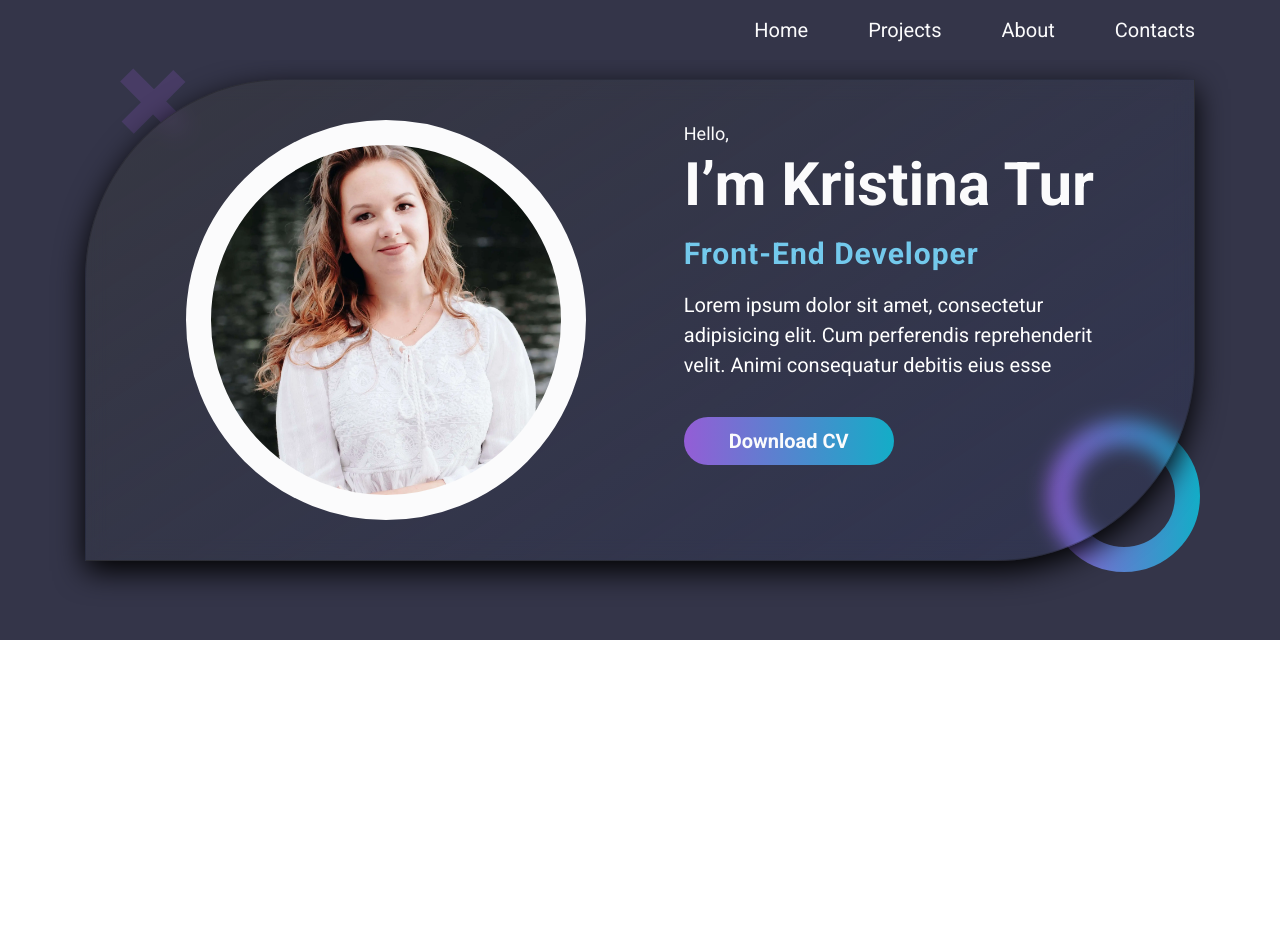
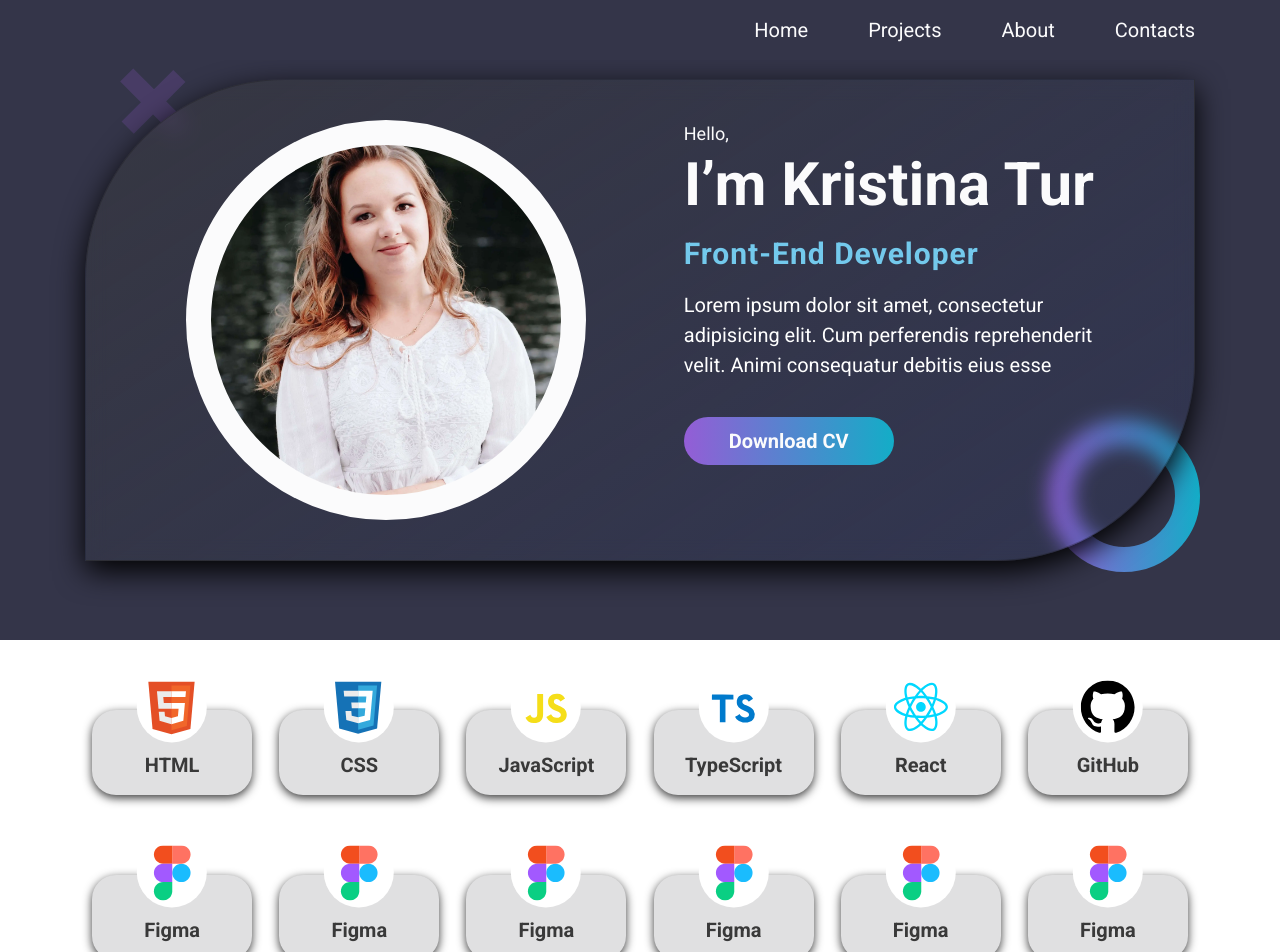
Before and after one commit to Kristina-Tur/portfolio, a React app: page / in a window 1280 px wide. Shown: the top 952 px of the page. Before the commit the page ends 800 px from the top, so only its background shows below. Built offline with nearby package versions, Linux system fonts and the light colour scheme.

Commit message:
adaptive skills

```diff
--- a/src/App.tsx
+++ b/src/App.tsx
@@ -15,8 +15,8 @@ function App() {
         <div className="App">
             <Header/>
             <Main/>
-            {/*<Skills/>
-            <Projects/>
+            <Skills/>
+            {/*<Projects/>
             <AboutMe/>
             <Contacts/>
             <Footer/>*/}
--- a/src/layout/sectoins/main/Main.tsx
+++ b/src/layout/sectoins/main/Main.tsx
@@ -87,12 +87,16 @@ const WrapperContent = styled.div`
   padding: 40px 100px;
 
   @media ${Theme.media.desktop}{
-    padding: 40px 50px;
+    padding: 40px 60px;
   }
 
   @media ${Theme.media.tablet}{
     max-width: 590px;
     justify-content: center;
+  }
+
+  @media ${Theme.media.mobile}{
+    padding: 40px 30px;
   }
 `
 
--- a/src/layout/sectoins/skills/Skill.tsx
+++ b/src/layout/sectoins/skills/Skill.tsx
@@ -2,6 +2,7 @@ import React from 'react';
 import {Icon} from '../../../component/icon/icon';
 import styled from 'styled-components';
 import {Theme} from '../../../styles/Theme';
+import {font} from '../../../styles/Common';
 
 type SkillPropsType = {
     iconId: string
@@ -52,9 +53,6 @@ const IconWrapper = styled.div`
 `
 
 const SkillTitle = styled.p`
-  color: ${Theme.colors.text.secondary};
-  font-size: 20px;
-  font-weight: 600;
-  line-height: 5.5;
+  ${font({color: Theme.colors.text.secondary,FMax: 20, FMin: 20, lineHeight: 5.5})}
   text-align: center;
 `
--- a/src/layout/sectoins/skills/Skills.tsx
+++ b/src/layout/sectoins/skills/Skills.tsx
@@ -7,7 +7,7 @@ export const Skills = () => {
     return (
         <section>
             <Container>
-                <FlexWrapper justifyContent={'space-between'} flexWrap={'wrap'} rowGap={'80px'}>
+                <FlexWrapper justifyContent={'space-evenly'} flexWrap={'wrap'} rowGap={'80px'} columnGap={'20px'}>
                     <Skill iconId={'HTML'} title={'HTML'}/>
                     <Skill iconId={'css'} title={'CSS'}/>
                     <Skill iconId={'js'} title={'JavaScript'} viewBox={'0 0 32 32'}/>
--- a/src/styles/Common.ts
+++ b/src/styles/Common.ts
@@ -14,5 +14,5 @@ export const font = ({weight, color, lineHeight, letter, FMax, FMin}: fontPropsT
     color: ${color || Theme.colors.secondary};
     line-height: ${lineHeight || 1.2};
     letter-spacing: ${letter || undefined};
-    font-size: calc( (100vw - 375px)/(1280 - 375) * (${FMax} - ${FMin}) + ${FMin}px);
+    font-size: calc( (100vw - 576px)/(1280 - 576) * (${FMax} - ${FMin}) + ${FMin}px);
 `
```
